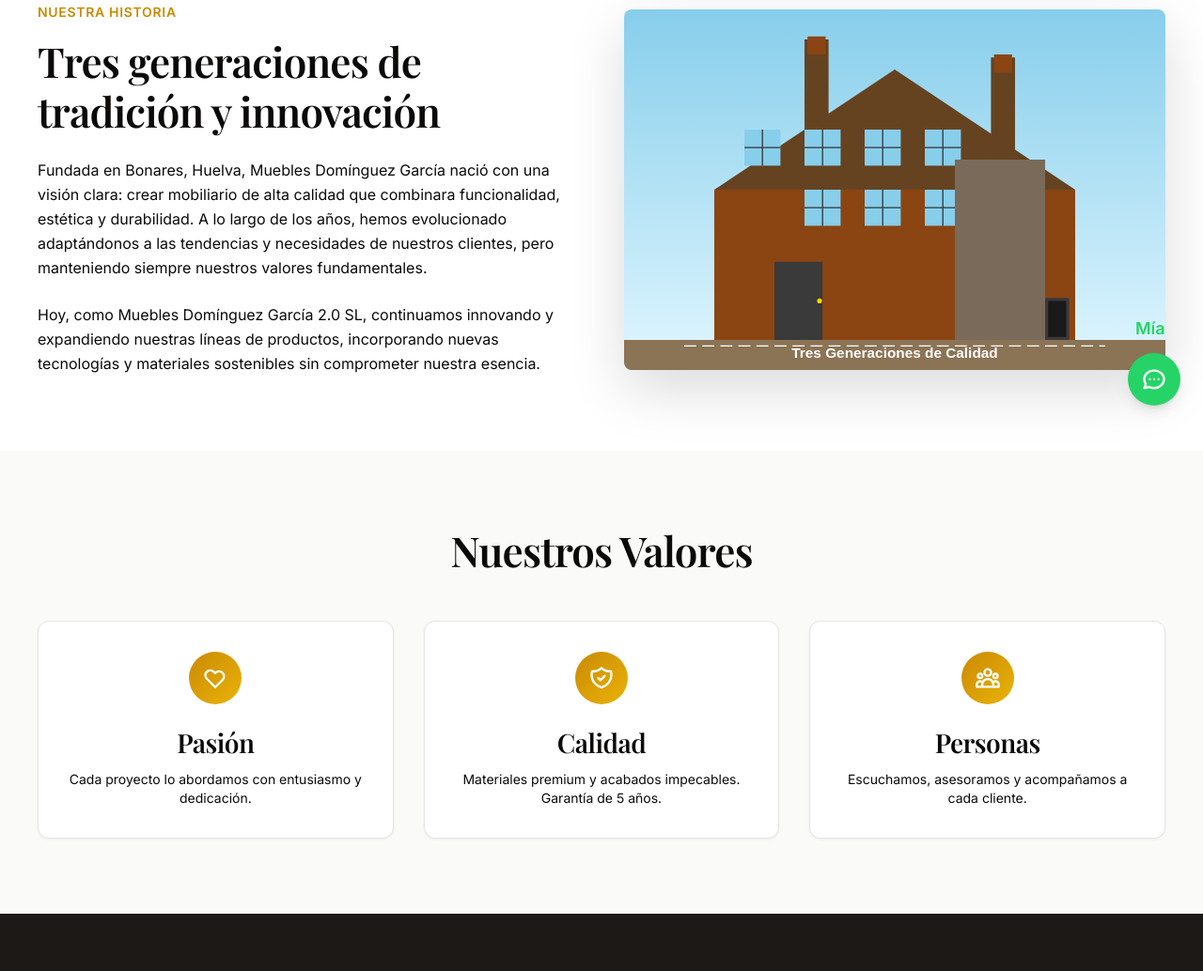
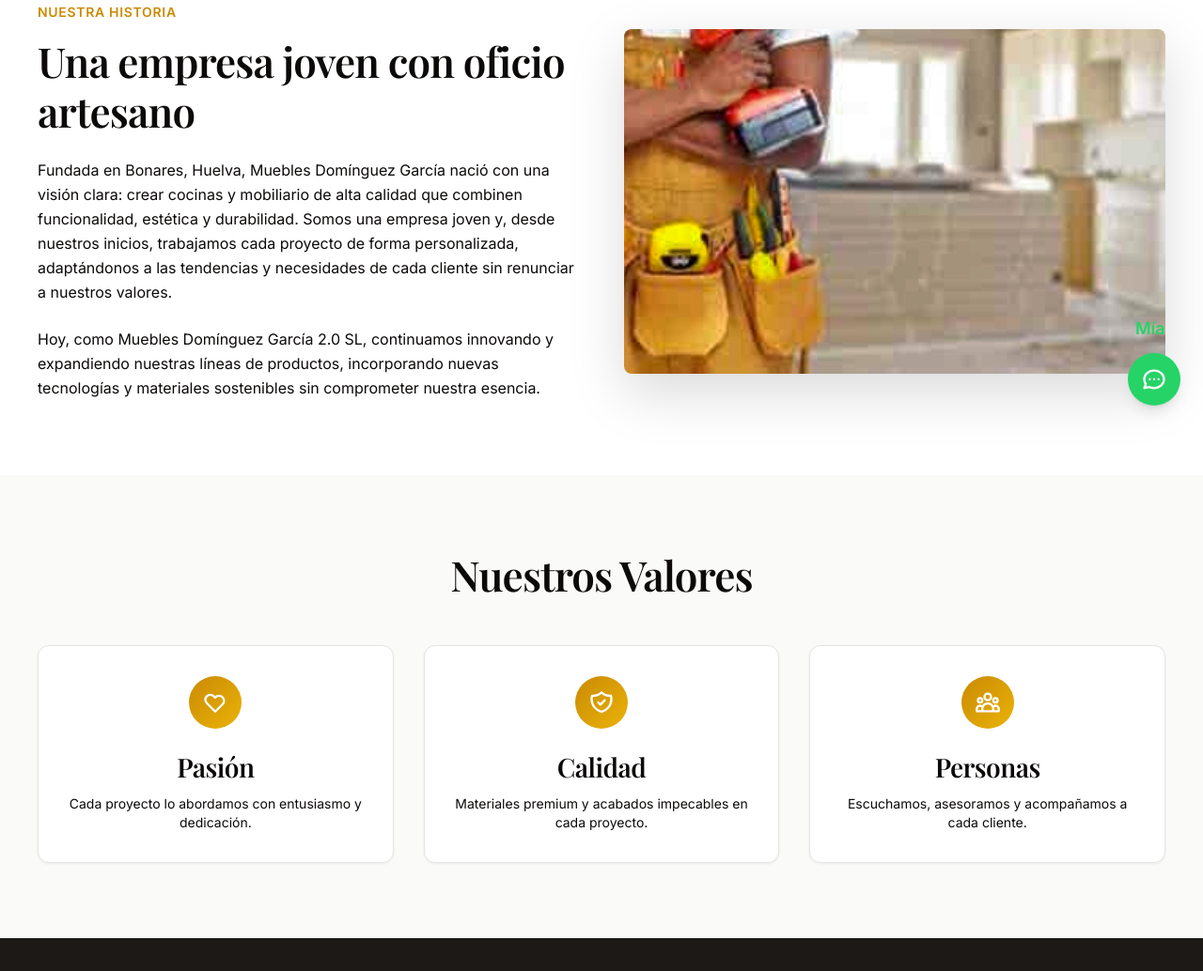
Before and after one commit to masmoebel2025-rgb/masmoebel-web, an Astro site: page /nosotros in a window 1280 px wide. Shown: the part 338-1372 px from the top of the page at 94% size. Built offline with nearby package versions, Linux system fonts and the light colour scheme; Astro itself is replaced by a stand-in of ours.

Commit message:
content(nosotros): foto real del equipo, título 'empresa joven' (no 3 generaciones), quitar garantía 5 años

```diff
--- a/src/pages/nosotros.astro
+++ b/src/pages/nosotros.astro
@@ -22,12 +22,12 @@
 				<div class="grid grid-cols-1 lg:grid-cols-2 gap-12 items-center">
 					<div>
 						<span class="text-sm font-semibold uppercase tracking-wider gold-accent mb-4 block">Nuestra Historia</span>
-						<h2 class="text-3xl md:text-4xl font-bold mb-6" style="font-family: var(--font-heading); color: var(--color-text);">Tres generaciones de tradición y innovación</h2>
-						<p class="text-base leading-relaxed mb-6" style="color: var(--color-text-muted);">Fundada en Bonares, Huelva, Muebles Domínguez García nació con una visión clara: crear mobiliario de alta calidad que combinara funcionalidad, estética y durabilidad. A lo largo de los años, hemos evolucionado adaptándonos a las tendencias y necesidades de nuestros clientes, pero manteniendo siempre nuestros valores fundamentales.</p>
+						<h2 class="text-3xl md:text-4xl font-bold mb-6" style="font-family: var(--font-heading); color: var(--color-text);">Una empresa joven con oficio artesano</h2>
+						<p class="text-base leading-relaxed mb-6" style="color: var(--color-text-muted);">Fundada en Bonares, Huelva, Muebles Domínguez García nació con una visión clara: crear cocinas y mobiliario de alta calidad que combinen funcionalidad, estética y durabilidad. Somos una empresa joven y, desde nuestros inicios, trabajamos cada proyecto de forma personalizada, adaptándonos a las tendencias y necesidades de cada cliente sin renunciar a nuestros valores.</p>
 						<p class="text-base leading-relaxed" style="color: var(--color-text-muted);">Hoy, como Muebles Domínguez García 2.0 SL, continuamos innovando y expandiendo nuestras líneas de productos, incorporando nuevas tecnologías y materiales sostenibles sin comprometer nuestra esencia.</p>
 					</div>
 					<div class="relative">
-						<img src="/images/nosotros/factory.svg" alt="Fábrica" class="w-full rounded-lg" style="box-shadow: 0 20px 60px rgba(0,0,0,0.15);" />
+						<img src="/images/nosotros/equipo.png" alt="Profesional de Masmoebel instalando una cocina a medida en Huelva" class="w-full rounded-lg" style="box-shadow: 0 20px 60px rgba(0,0,0,0.15);" loading="lazy" />
 					</div>
 				</div>
 			</div>
@@ -54,7 +54,7 @@
 							</svg>
 						</div>
 						<h3 class="text-lg font-semibold mb-3" style="color: var(--color-text);">Calidad</h3>
-						<p class="text-sm" style="color: var(--color-text-muted);">Materiales premium y acabados impecables. Garantía de 5 años.</p>
+						<p class="text-sm" style="color: var(--color-text-muted);">Materiales premium y acabados impecables en cada proyecto.</p>
 					</div>
 					<div class="card p-8 text-center">
 						<div class="w-14 h-14 rounded-full flex items-center justify-center mx-auto mb-6" style="background: linear-gradient(135deg, var(--color-cta), #EAB308);">
```
Also changed, not shown: public/images/nosotros/equipo.png (added).
